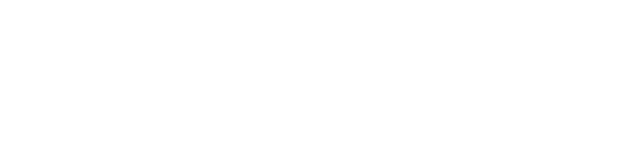
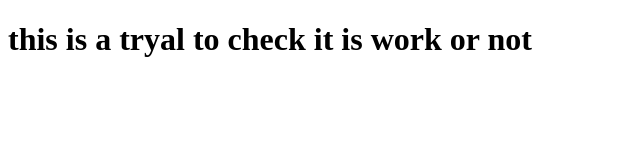
Before and after one commit to ShersinhKushava/e-com-website, a plain HTML site: page index.html in a window 1280 px wide. Shown: the whole page, without its empty margins (0-640 px from the left). Drawn offline with Linux system fonts and the light colour scheme.

Commit message:
second_try

```diff
--- a/index.html
+++ b/index.html
@@ -7,5 +7,6 @@
 </head>
 <body>
 
+<h1>this is a tryal to check it is work or not</h1>
 </body>
 </html>
```
